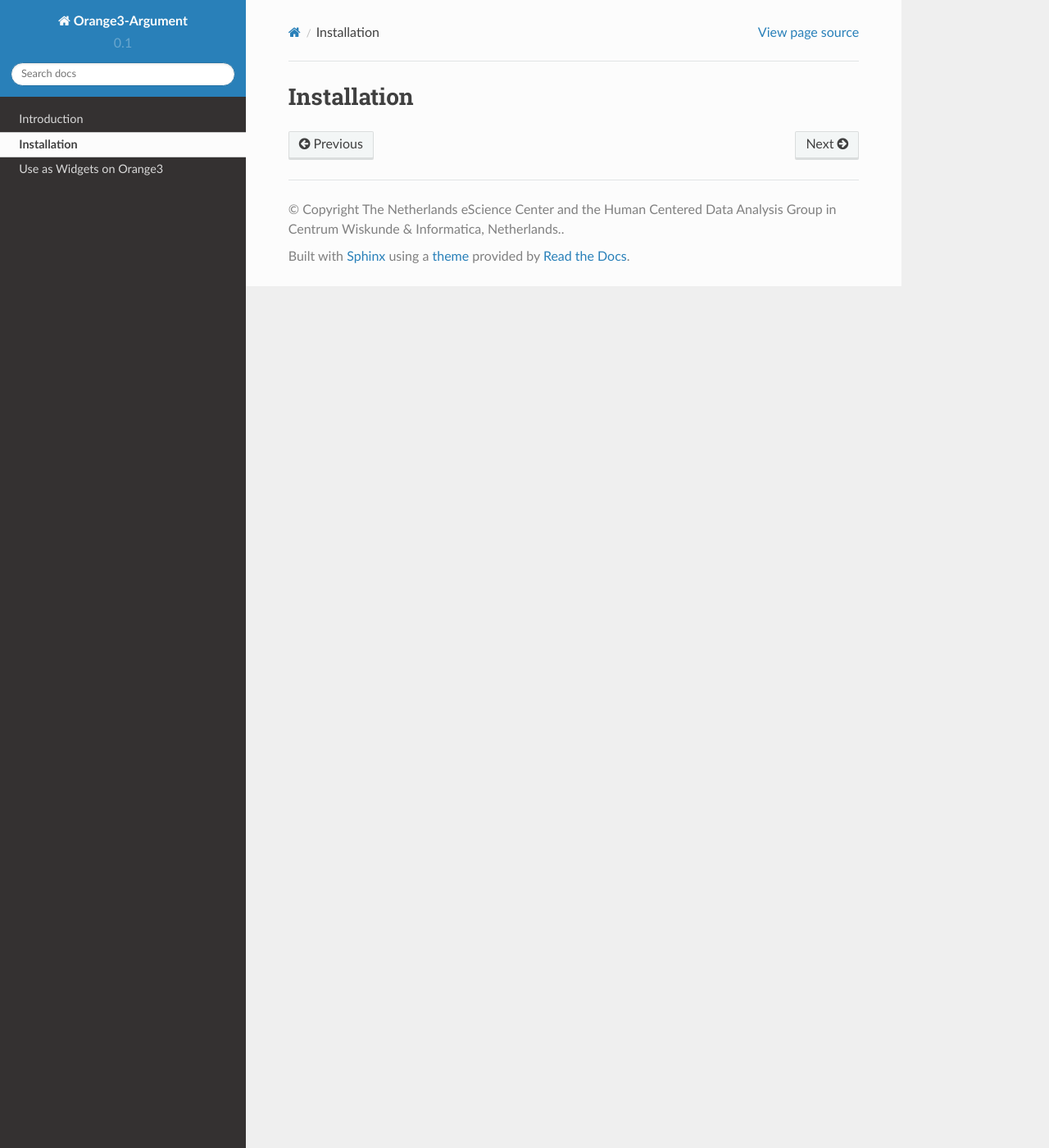
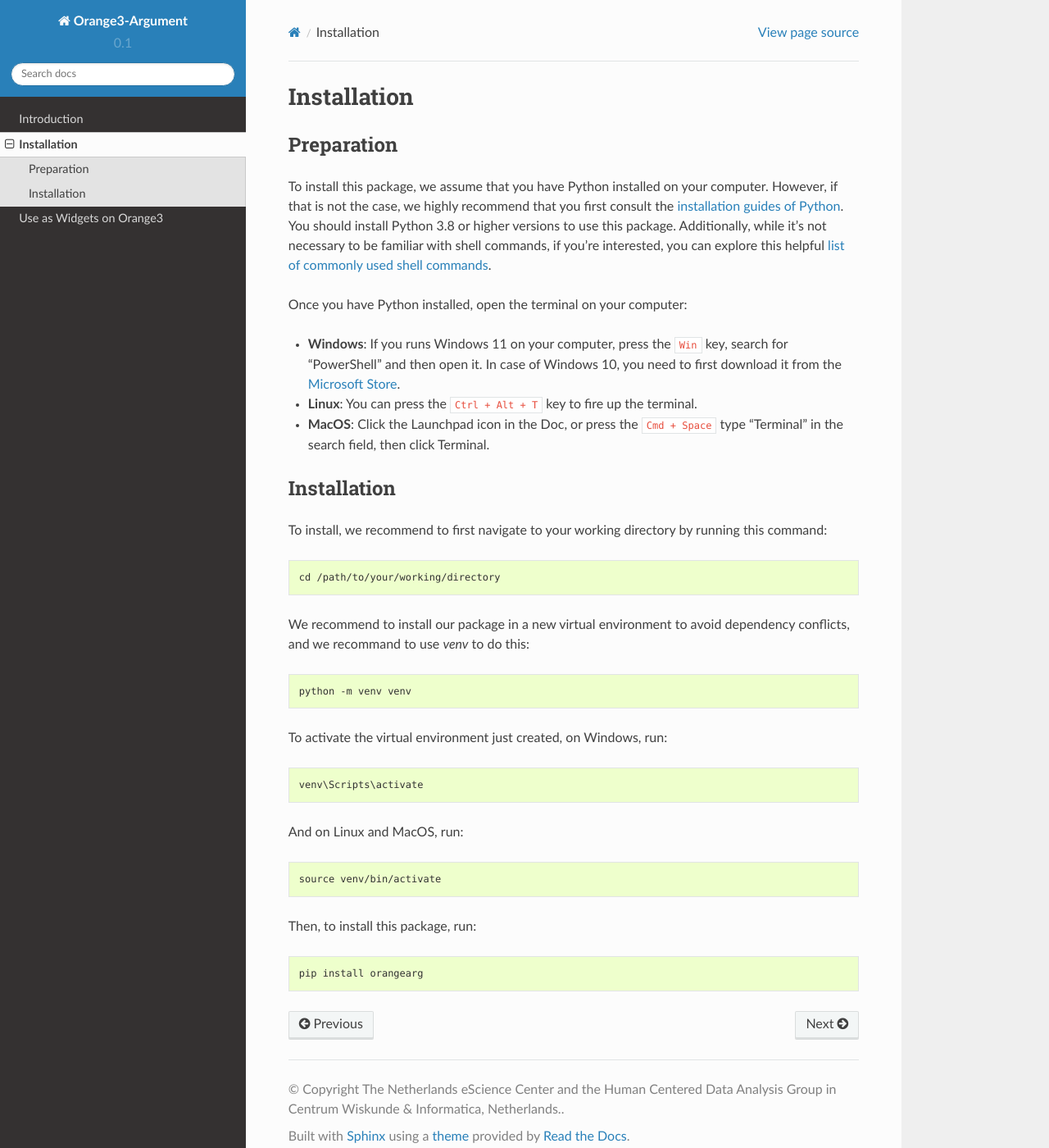
Before and after one commit to EyeofBeholder-NLeSC/orange3-argument, a Sphinx documentation site: the page built from docs/installation.rst, in a window 1280 px wide and 1400 px high. Shown: the whole window at 82% size. Built offline with Sphinx 7.4.7 and the Read the Docs theme 2.0.0, drawn with Linux system fonts in a browser that asks for light colours; pages that are not in the unit, such as notebooks, are missing from menus.

Commit message:
Add contents to the installation page.

```diff
--- a/docs/conf.py
+++ b/docs/conf.py
@@ -31,7 +31,7 @@ extensions = [
     "sphinx.ext.coverage",
     "sphinx.ext.napoleon",
     "sphinx.ext.intersphinx",
-    # "sphinx.ext.autosectionlabel",
+    "sphinx.ext.autosectionlabel",
     "sphinx.ext.viewcode",
     "autoapi.extension",
     "nbsphinx",
--- a/docs/installation.rst
+++ b/docs/installation.rst
@@ -1,2 +1,49 @@
 Installation
 ============
+
+Preparation
+-----------
+
+To install this package, we assume that you have Python installed on your computer. However, if that is not the case, we highly recommend that you first consult the `installation guides of Python <https://docs.python-guide.org/starting/installation/>`_. You should install Python 3.8 or higher versions to use this package. Additionally, while it's not necessary to be familiar with shell commands, if you're interested, you can explore this helpful `list of commonly used shell commands <https://guide.esciencecenter.nl/#/best_practices/language_guides/bash?id=commonly-used-command-line-tools>`_.
+
+Once you have Python installed, open the terminal on your computer:
+
+* **Windows**: If you runs Windows 11 on your computer, press the ``Win`` key, search for "PowerShell" and then open it. In case of Windows 10, you need to first download it from the `Microsoft Store <https://apps.microsoft.com/store/detail/windows-terminal/9N0DX20HK701>`_.
+
+* **Linux**: You can press the ``Ctrl + Alt + T`` key to fire up the terminal.
+
+* **MacOS**: Click the Launchpad icon in the Doc, or press the ``Cmd + Space`` type "Terminal" in the search field, then click Terminal.
+
+
+Installation
+------------
+
+To install, we recommend to first navigate to your working directory by running this command:
+
+.. code-block:: console
+
+    cd /path/to/your/working/directory
+
+We recommend to install our package in a new virtual environment to avoid dependency conflicts, and we recommand to use `venv` to do this:
+
+.. code-block:: console
+
+    python -m venv venv
+
+To activate the virtual environment just created, on Windows, run:
+
+.. code-block:: console
+
+    venv\Scripts\activate
+
+And on Linux and MacOS, run:
+
+.. code-block:: console
+
+    source venv/bin/activate
+
+Then, to install this package, run:
+
+.. code-block:: console
+
+    pip install orangearg
```
